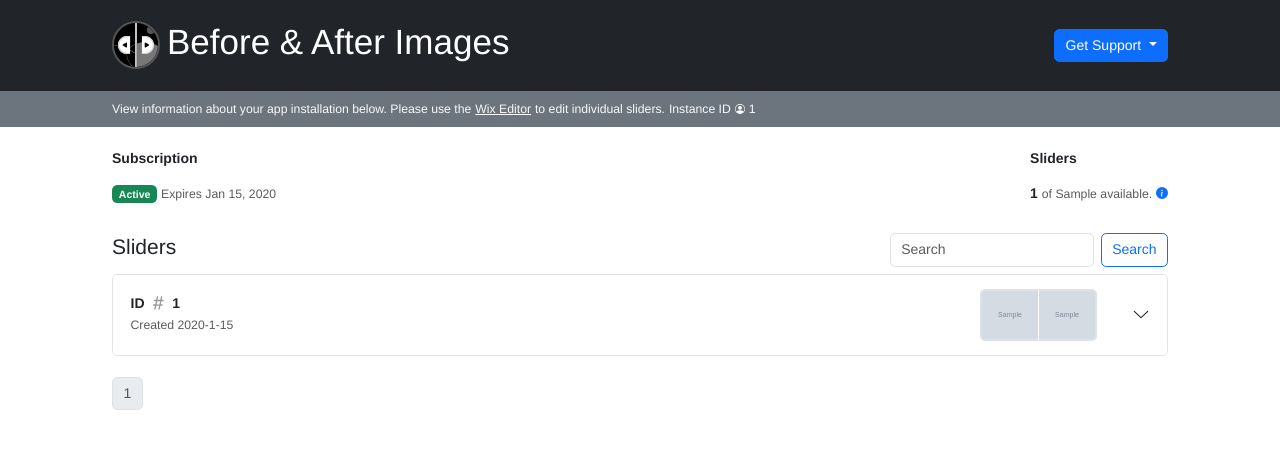
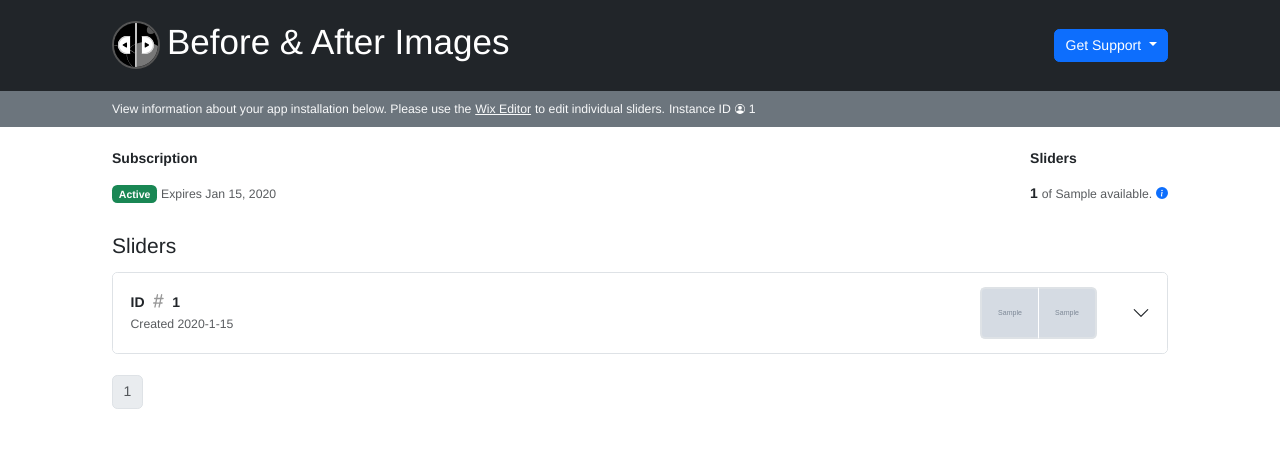
Before and after one commit to BoltonStudios/before-after-images-for-wix, a Flask app: template templates/dashboard.html in a window 1280 px wide. Shown: the top 449 px of the page. Run offline with Flask 3, Linux system fonts and the light colour scheme; tables that the repository leaves empty hold one stand-in row (values such as "Sample post"); the template is opened without the code that fills it: values that come from a table or form of the project are taken from there, most other values are stand-ins (such as "Sample title", 1, 10 or a date in 2020); grey boxes marked "Sample" are stand-in pictures; parts of the project's set-up code (start-up, migrations or seed data) failed here and were passed over; some libraries are stand-ins or nearby versions.

Commit message:
Removed search form in dashboard template.

```diff
--- a/templates/dashboard.html
+++ b/templates/dashboard.html
@@ -113,12 +113,6 @@
                 <div>
                     <h4 class="title">Sliders</h4>
                 </div>
-                <div>
-                    <form class="d-flex" role="search">
-                        <input class="form-control me-2" type="search" placeholder="Search" aria-label="Search">
-                        <button class="btn btn-outline-primary" type="submit">Search</button>
-                      </form>
-                </div>
             </div>
             <div class="accordion pt-2" id="accordionComponents">
                 {% for extension in extensions.items %}
```
